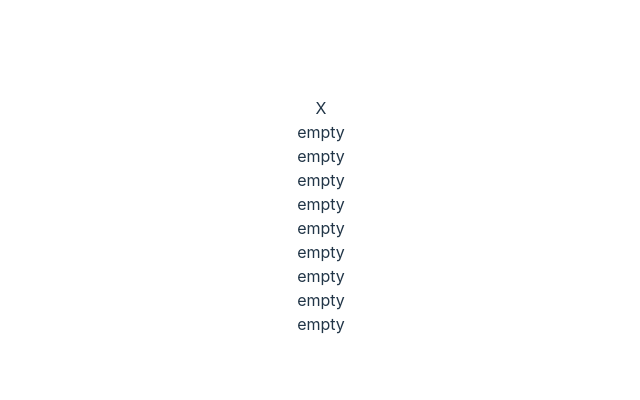
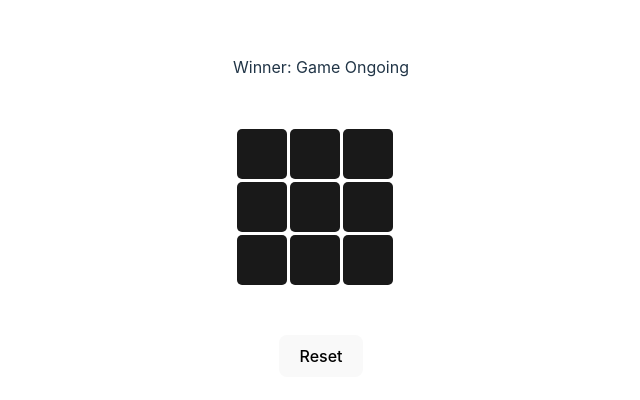
Before and after one commit to CodeandCoffeeCommunity/BOS-01_Tic-Tac-Toe, a Vue app: page / in a window 1280 px wide. Shown: the part 184-584 px from the top of the page, without its empty margins (319-959 px from the left). Built offline with nearby package versions, Linux system fonts and the light colour scheme.

Commit message:
add styling and game

```diff
--- a/src/App.vue
+++ b/src/App.vue
@@ -1,16 +1,25 @@
 <template>
-  <div>{{ currentPlayer }}</div>
-  <Cell
-    v-for="(cell, index) in board"
-    :display-value="cell"
-    @click="playMove(currentPlayer, index)"
-  />
+  Winner: {{ isGameOver ? ( computeWinner ? currentPlayer : 'Tie' ) : 'Game Ongoing' }}
+  <div :style="`display: flex; flex-wrap: wrap; gap: ${SQUARE_GAP}px; width: ${3 * (SQUARE_GAP * 2 + SQUARE_SIZE)}px; margin: 50px;`">
+    <Cell
+      v-for="(cell, index) in board"
+      :display-value="cell"
+      :size="SQUARE_SIZE"
+      @click="playMove(index)"
+    />
+  </div>
+  <button @click="resetBoard()">Reset</button>
 </template>
 
 <script setup lang="ts">
 import Cell from './components/Cell.vue'
-
+import { computed } from 'vue'
 import { useBoardController } from './composables/useBoardController'
 
-const { board, currentPlayer, playMove } = useBoardController()
+const SQUARE_SIZE = 50
+const SQUARE_GAP = 3
+
+const { board, currentPlayer, playMove, computeWinner, computeIsBoardFull, resetBoard } = useBoardController()
+
+const isGameOver = computed(() => computeWinner.value || computeIsBoardFull.value)
 </script>
--- a/src/components/Cell.vue
+++ b/src/components/Cell.vue
@@ -1,6 +1,7 @@
 <template>
-  <div>
-    {{ props.displayValue ?? 'empty' }}
+  <div
+    :style="`width: 50px; height: 50px; background-color: rgb(25, 25, 25); display: flex; align-items: center; justify-content: center; border-radius: 5px; font-style: black; font-size: larger; cursor: ${props.displayValue ? 'not-allowed' : 'pointer'};`">
+    {{ props.displayValue ?? props.displayValue }}
   </div>
 </template>
 
@@ -8,6 +9,6 @@
 import type { Marker } from '../composables/useBoardController'
 
 const props = defineProps<{
-  displayValue: Marker
+  displayValue: Marker,
 }>()
 </script>
--- a/src/composables/useBoardController.ts
+++ b/src/composables/useBoardController.ts
@@ -1,4 +1,4 @@
-import { ref } from 'vue'
+import { ref, computed } from 'vue'
 
 export type Marker = 'X' | 'O' | null
 type Board = Marker[]
@@ -13,7 +13,7 @@ export const useBoardController = () => {
 
   const board = ref(createBoard())
 
-  const calculateWinner = (board: Board): Marker => {
+  const computeWinner = computed(() => {
     const winLines = [
       [0, 1, 2], [3, 4, 5], [6, 7, 8], // Rows
       [0, 3, 6], [1, 4, 7], [2, 5, 8], // Columns
@@ -22,29 +22,29 @@ export const useBoardController = () => {
 
     for (const line of winLines) {
       const [a, b, c] = line
-      if (board[a] && board[a] === board[b] && board[a] === board[c]) return board[a]
+      if (board.value[a] && board.value[a] === board.value[b] && board.value[a] === board.value[c]) return true
     }
-    return null
-  }
+    return false
+  })
 
-  const isBoardFull = (board: Board): boolean => {
-    return board.every(cell => cell !== null)
-  }
+  const computeIsBoardFull = computed(() => {
+    return board.value.every(cell => cell !== null)
+  })
 
-  const playMove = (marker: Marker, cell: number) => {
+  const playMove = (cell: number) => {
     if (cell > 8 || cell < 0) return false
     if (board.value[cell]) return false
-    currentPlayer.value = currentPlayer.value === 'X' ? 'O' : 'X'
-    board.value[cell] = marker
+    board.value[cell] = currentPlayer.value
+    if (!computeWinner.value) currentPlayer.value = currentPlayer.value === 'X' ? 'O' : 'X'
     return true
   }
 
   return {
-    board,
-    currentPlayer,
-
-    calculateWinner,
-    isBoardFull,
+    board: computed(() => board.value),
+    currentPlayer: computed(() => currentPlayer.value),
+    computeWinner,
+    computeIsBoardFull,
     playMove,
+    resetBoard: () => board.value = createBoard(),
   }
 }
```
